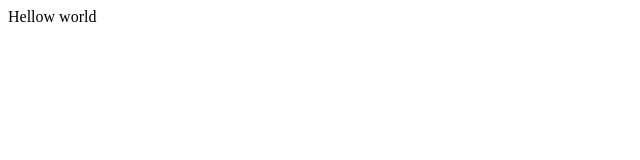
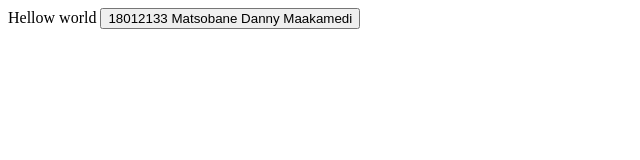
Before and after one commit to MokadiTau/Practical-Assignment7, a plain HTML site: page Index.html in a window 1280 px wide. Shown: the whole page, without its empty margins (0-640 px from the left). Drawn offline with Linux system fonts and the light colour scheme.

Commit message:
Update Index.html

```diff
--- a/Index.html
+++ b/Index.html
@@ -1 +1,2 @@
 Hellow world
+<button type="button" onclick="alert('i am excited because i'll be in the last lap of completing my degree :)')">18012133 Matsobane Danny Maakamedi</button>
```
